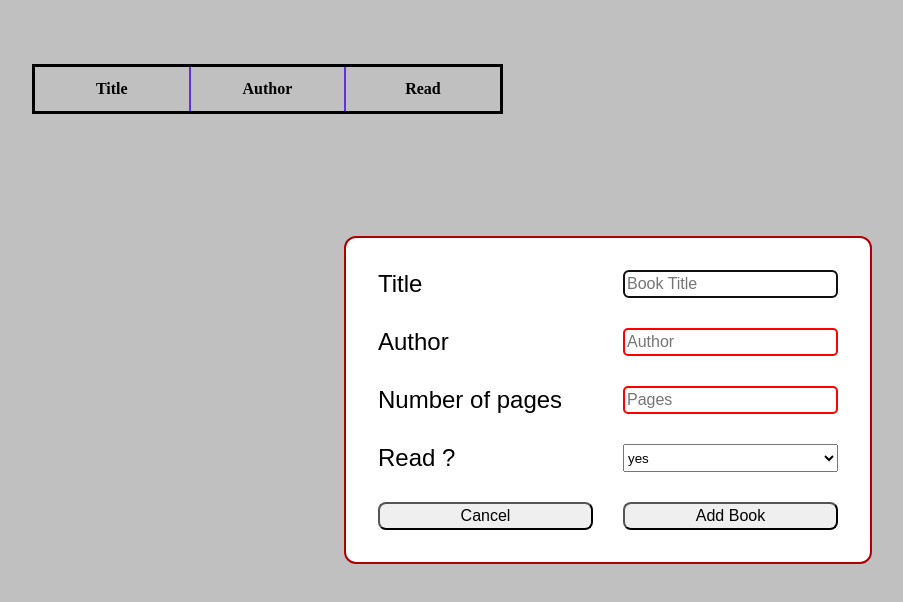
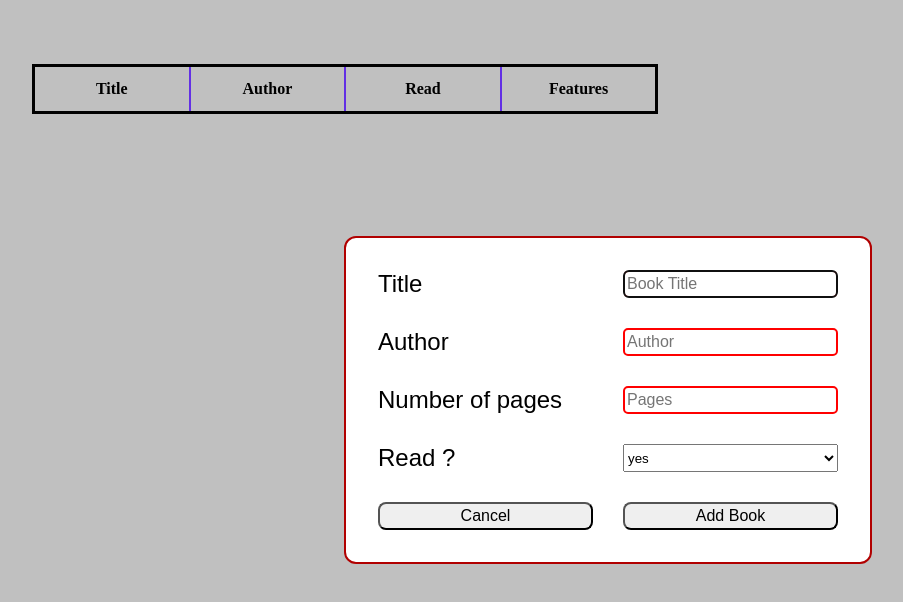
Before and after one commit to RYKAYzz/Library, a plain HTML site: page index.html in a window 1280 px wide. Shown: the whole page, without its empty margins (32-935 px from the left). Drawn offline with Linux system fonts and the light colour scheme.

Commit message:
Add basic HTML structure for Book Library

```diff
--- a/index.html
+++ b/index.html
@@ -8,12 +8,13 @@
     <script src="java.js" defer></script>
   </head>
   <body>
-    <table>
+    <table class="table-output">
       <thead>
         <tr>
           <th>Title</th>
           <th>Author</th>
           <th>Read</th>
+          <th>Features</th>
         </tr>
       </thead>
       <tbody id="book-table-only"></tbody>
```
